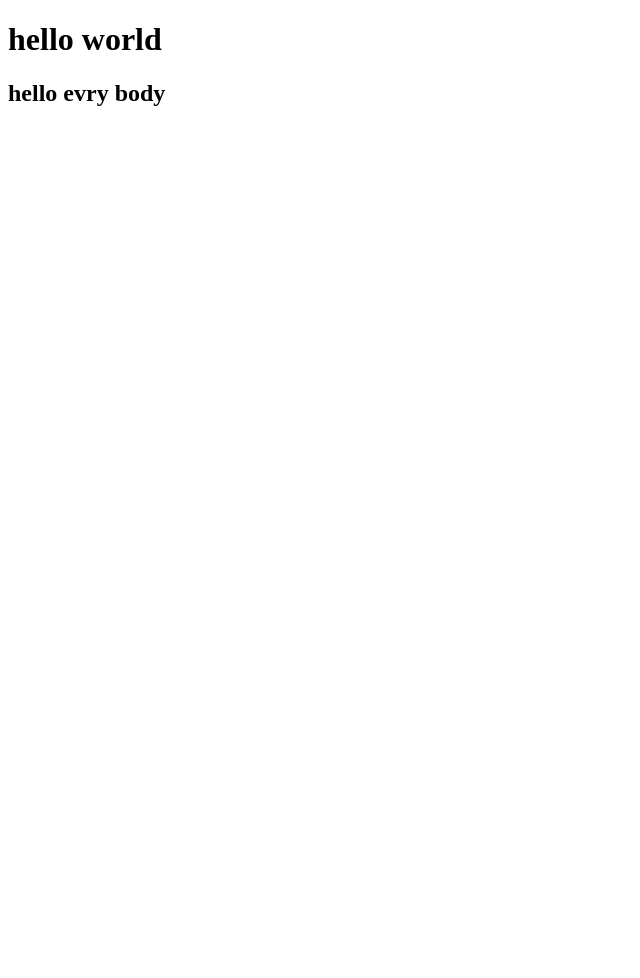
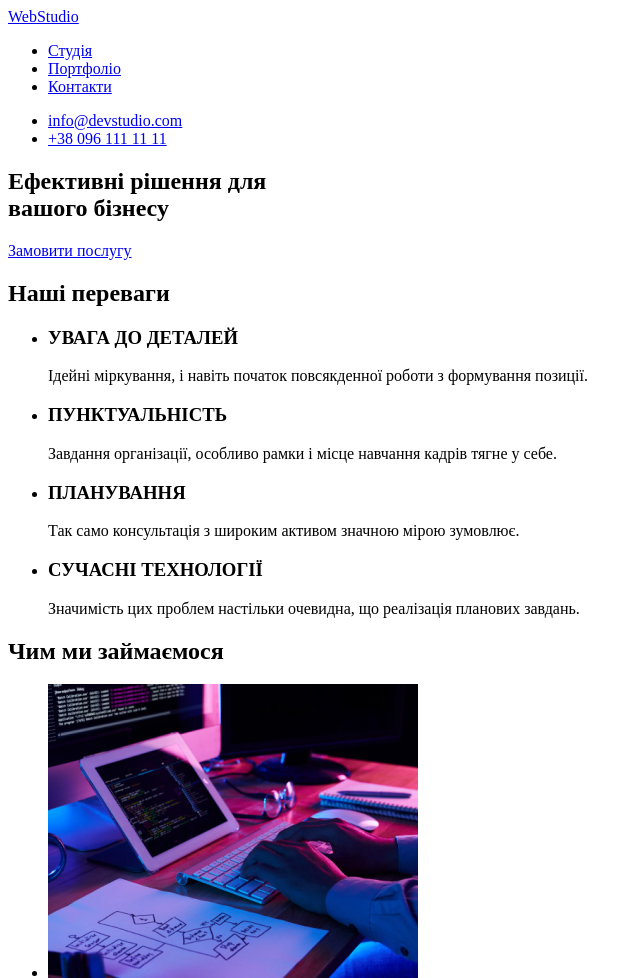
Before and after one commit to skyartartem/goit-markup-hw-01, a plain HTML site: page index.html in a window 1280 px wide. Shown: the top 978 px of the page, without its empty margins (0-640 px from the left). Before the commit the page ends 800 px from the top, so only its background shows below. Drawn offline with Linux system fonts and the light colour scheme.

Commit message:
Головна верстка

```diff
--- a/index.html
+++ b/index.html
@@ -7,7 +7,79 @@
     <title>Document</title>
 </head>
 <body>
-   <h1>hello world</h1>
-   <h2>hello evry body</h2>
+ <!-- Капелюх -->
+ <header>
+   <nav>
+    <a href="./">
+        WebStudio
+    </a>
+
+    <ul>
+        <li><a href="./">Студія</a></li>
+        <li><a href="./">Портфоліо</a></li>
+        <li><a href="./">Контакти</a></li>
+    </ul>
+
+    <ul>
+        <li><a href="mailto:info@devstudio.com">info@devstudio.com</a></li>
+        <li><a href="tel:+380961111111">+38 096 111 11 11</a></li>
+    </ul>
+   </nav>
+ </header>
+
+ <main>
+     <!-- Герой -->
+ <div>
+    <section>
+        <h1>Ефективні рішення для <br>вашого бізнесу</h1>
+        <a href="http://">Замовити послугу</a>
+    </section>
+ </div>
+  <!-- Переваги -->
+    <section>
+        <h2>Наші переваги</h2>
+        <ul>
+            <li><h3>УВАГА ДО ДЕТАЛЕЙ</h3>
+            <p>Ідейні міркування, і навіть початок повсякденної роботи з формування позиції.</p>
+            </li>
+
+            <li><h3>ПУНКТУАЛЬНІСТЬ</h3>
+                <p>Завдання організації, особливо рамки і місце навчання кадрів тягне у себе.</p>
+            </li>
+
+            <li><h3>ПЛАНУВАННЯ</h3>
+                <p>Так само консультація з широким активом значною мірою зумовлює.</p>
+            </li>
+
+            <li><h3>СУЧАСНІ ТЕХНОЛОГІЇ</h3>
+                <p>Значимість цих проблем настільки очевидна, що реалізація планових завдань.</p>
+            </li>
+        </ul>
+    </section>
+ <!-- Чим ми займаємося -->
+ <section>
+    <h2>Чим ми займаємося</h2>
+    <ul>
+        <li><img src="./img/img-01.jpg" alt="codding process" width="370"></li>
+        <li><img src="./img/img-02.jpg" alt="maketing" width="370"></li>
+        <li><img src="./img/img-03.jpg" alt="color matching" width="370"></li>
+    </ul>
+ </section>
+  <!-- Наша команда -->
+ <section>
+    <h2>Наша команда</h2>
+    <ul>
+        <li><img src="./img/photo-01.jpg" alt="portrait 1" width="270"></li>
+        <li><img src="./img/photo-02.jpg" alt="portrait 2" width="270"></li>
+        <li><img src="./img/photo-03.jpg" alt="portrait 3" width="270"></li>
+        <li><img src="./img/photo-04.jpg" alt="portrait 4" width="270"></li>
+    </ul>
+ </section>
+ </main>
+
+<!-- Футер -->
+ <footer>
+Футер
+</footer>
 </body>
 </html>
```
